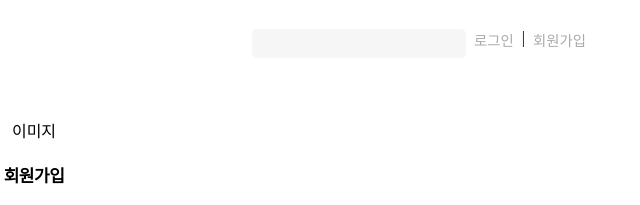
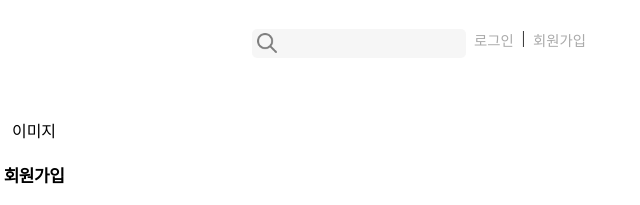
Before and after one commit to jiiinchoi/7team, a plain HTML site: page newsignup/newsignup.html in a window 1280 px wide. Shown: the top 205 px of the page, 606-1246 px from the left. Drawn offline with Linux system fonts and the light colour scheme.

Commit message:
sy_검색창 돋보기 경로 수정

```diff
--- a/actor/actor.css
+++ b/actor/actor.css
@@ -131,7 +131,7 @@
   padding-left: 30px;
   min-width: 70vw;
   background-color: #eee;
-  background-image: url(img/search.png);
+  background-image: url(../index/img/search.png);
   background-size: 20px;
   background-repeat: no-repeat;
   background-position: left 5px center;
--- a/movie/movie.css
+++ b/movie/movie.css
@@ -298,7 +298,7 @@
   padding-left: 30px;
   min-width: 70vw;
   background-color: #eee;
-  background-image: url(img/search.png);
+  background-image: url(../index/img/search.png);
   background-size: 20px;
   background-repeat: no-repeat;
   background-position: left 5px center;
--- a/newlogin/newlogin.css
+++ b/newlogin/newlogin.css
@@ -142,7 +142,7 @@ input:focus {outline:none;}
   padding-left: 30px;
   min-width: 70vw;
   background-color: #eee;
-  background-image: url(img/search.png);
+  background-image: url(../index/img/search.png);
   background-size: 20px;
   background-repeat: no-repeat;
   background-position: left 5px center;
--- a/newsignup/newsignup.css
+++ b/newsignup/newsignup.css
@@ -59,7 +59,7 @@
   padding-left: 30px;
   min-width: 70vw;
   background-color: #eee;
-  background-image: url(img/search.png);
+  background-image: url(../index/img/search.png);
   background-size: 20px;
   background-repeat: no-repeat;
   background-position: left 5px center;
```
